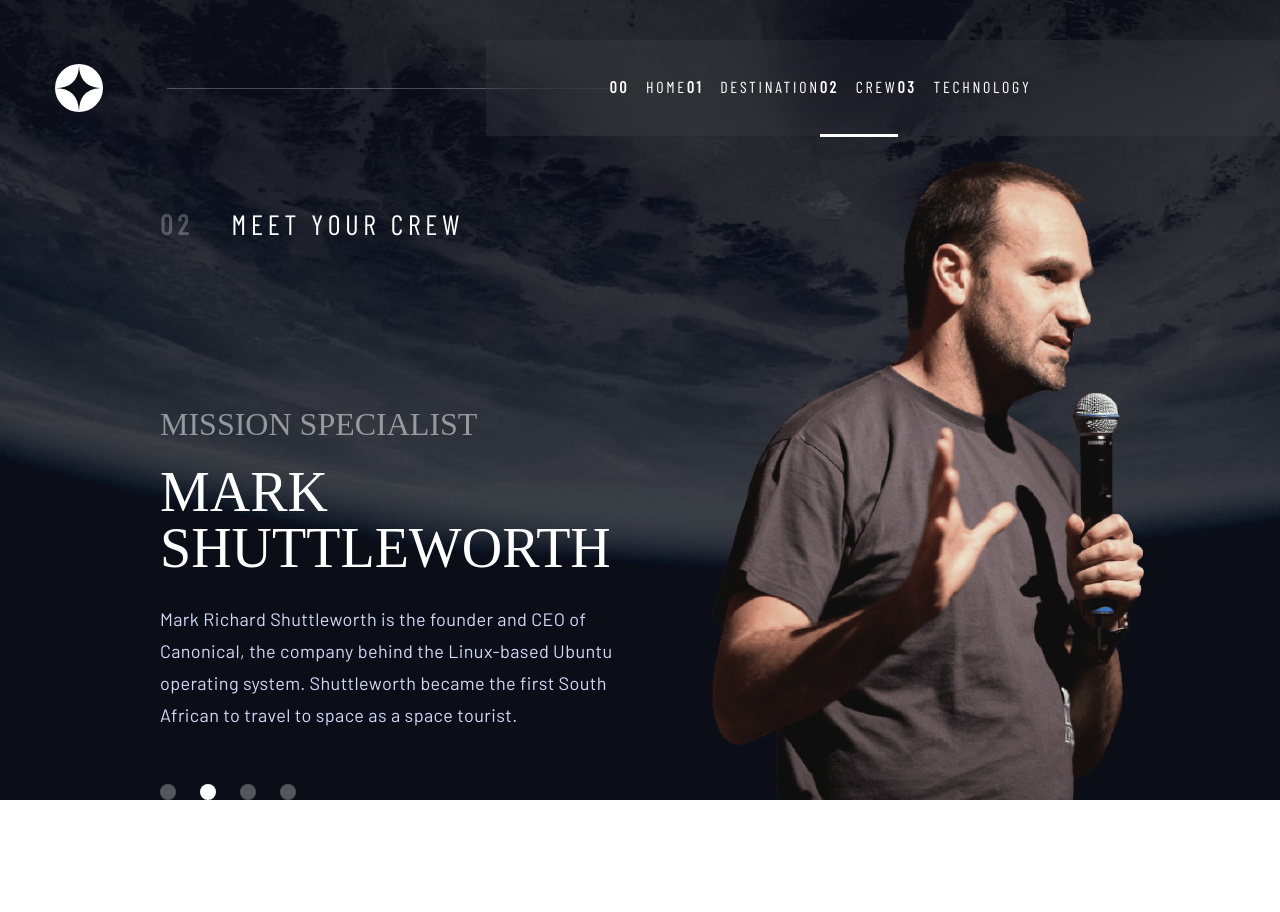
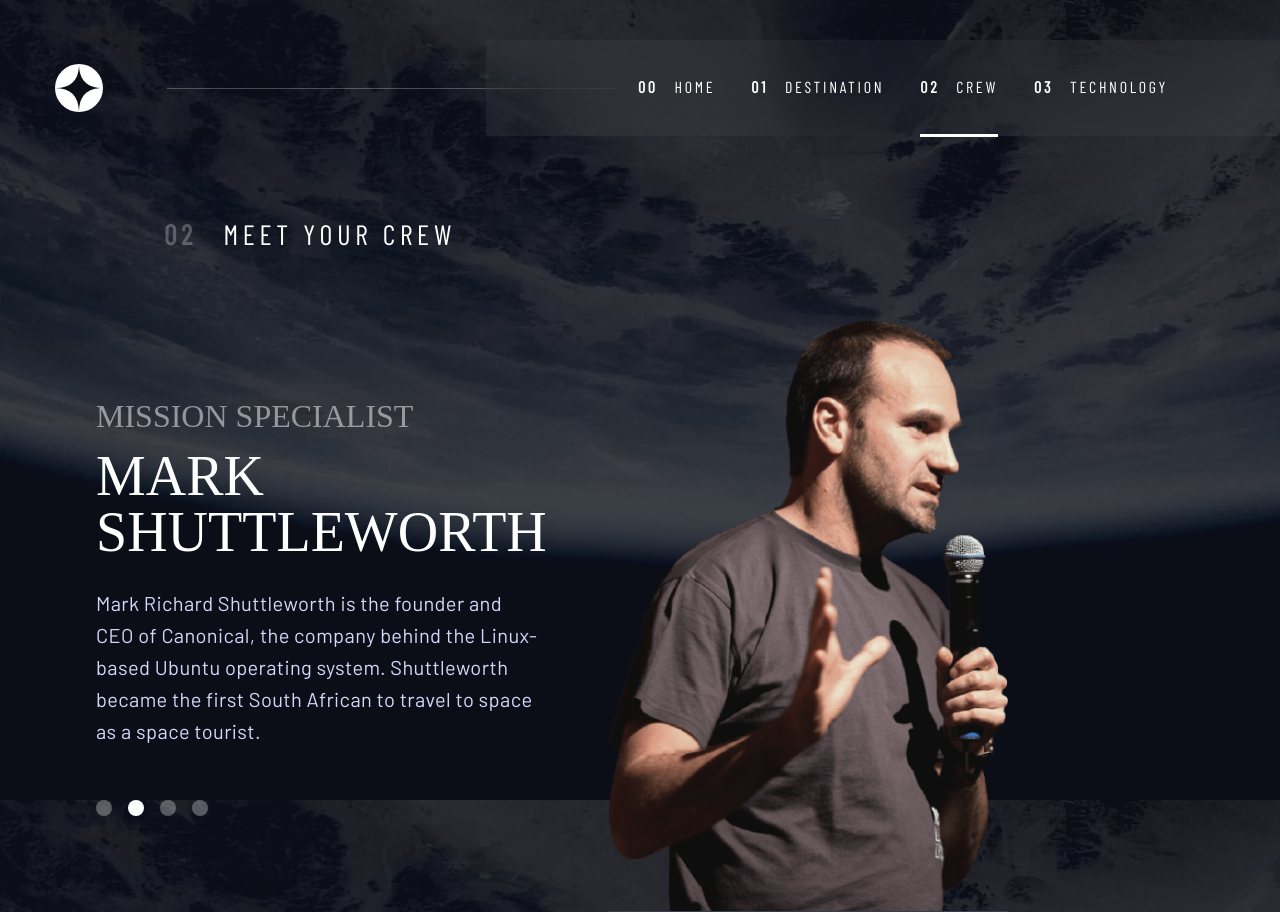
Before and after one commit to BoneNzy/Space-travel-webpage, a website: page public/crew-specialist.html in a window 1280 px wide. Before the commit the page ends 800 px from the top, so only its background shows below. Drawn offline with nearby package versions, Linux system fonts and the light colour scheme; a web font is replaced by a local one.

Commit message:
crewPage fixes

```diff
--- a/public/crew-specialist.html
+++ b/public/crew-specialist.html
@@ -13,67 +13,74 @@
   <link href="https://fonts.googleapis.com/css2?family=Barlow&family=Barlow+Condensed&family=Bellefair&display=swap" rel="stylesheet">
 
   <link rel="stylesheet" href="./style/output.css">
+  <script src="./style/script.js" defer></script>
 </head>
-<body class="bg-background-crew">
-  <header class="relative flex justify-between items-center font-Barlow-Condensed h-24 top-10">
+<body class="bg-background-crew-mobile md:bg-background-crew-tab lg:bg-background-crew-desk">
+  <header class="header top-2 md:top-0 lg:top-10">
     <!-- Logo -->
-    <div class="absolute flex bg-no-repeat justify-center left-13.5">
+    <div class="absolute flex bg-no-repeat justify-center left-6 lg:left-13.5"> <!--desktop left-13.5 -->
       <img src="./assets/shared/logo.svg" alt="logo">
     </div>
 
     <!-- Horizontal Bar -->
-    <div class="absolute bg-white w-108 h-0.5 opacity-25
-    mix-blend-normal left-10.5 top-12">
+    <div class="hr-bar">
     </div>
 
-    <nav class="absolute nav-container backdrop-blur-2xl">
-      <ul  class="underline-nav nav-list ml-30">
-        <li class="mr-12">
+    <nav id="nav-container" class="fixed nav-container backdrop-blur-2xl" data-visible="false"><!-- absolute nav-container -->
+      <ul class="underline-nav nav-list md:right-0"><!-- ml-30-->
+        <li class="md:mr-9"> <!-- mr-12 -->
           <span class="numbers">00</span>
             <a href="./index.html">Home</a>
         </li>
-        <li class="mr-12 ">
-          <span class="numbers">01</span>
+        <li class="md:mr-9">
+          <span class="numbers" aria-hidden="true">01</span>
           <a href="./destination-moon.html">Destination</a>
         </li>
-        <li class="mr-12 active">
-          <span class="numbers">02</span>
+        <li class="active md:mr-9">
+          <span class="numbers aria-hidden="true"">02</span>
           <a href="./crew-commander.html">Crew</a>
         </li>
-        <li class="">
-          <span class="numbers">03</span>
+        <li class="md:mr-11 lg:mr-28">
+          <span class="numbers aria-hidden="true"">03</span>
           <a href="./technology-vehicle.html">Technology</a>
         </li>
       </ul>
     </nav>
+
+    <button class="menu-icon" aria-controls="nav-container" aria-expanded="false">
+      <span class="sr-only">Menu</span>
+    </button>
   </header>
 
   <!-- The Main Section -->
-  <div class="absolute text-white top-52 left-40
-  font-Barlow-Condensed tracking-custom-widest leading-8">
-    <p class="uppercase  text-2.5xl">
-      <span class="font-bold opacity-25 mix-blend-normal mr-7">02</span>
+  <p class="destination-heading absolute w-60 text-white top-22 left-0 right-0 ml-auto mr-auto tracking-nav-text font-Barlow-Condensed uppercase text-.5xl text-center
+  md:top-34 md:left-10 md:w-72 md:m-0 md:text-xl lg:top-54 lg:left-40 lg:w-75 lg:text-2.5xl lg:tracking-custom-widest">
+    <span class="font-bold opacity-25 mix-blend-normal mr-4"> 02</span>
     Meet your crew
   </p>
-  </div>
 
-  <article class="absolute w-120 top-98 left-40">
-    <h3 class="role">Mission Specialist</h3>
-    <h2 class="font-Bellefair text-white uppercase text-5.5xl leading-none mt-4 mb-6.5">Mark Shuttleworth</h2>
-      <section class="about w-109">
-        Mark Richard Shuttleworth is the founder and CEO of Canonical, the company behind
-        the Linux-based Ubuntu operating system. Shuttleworth became the first South
-        African to travel to space as a space tourist.
+<article class="crew-article absolute w-81 text-center md:w-109 md:top-52 lg:m-0 lg:top-98 lg:text-left">
+
+  <section class="absolute top-11 md:top-0">
+    <h3 class="role md:text-2xl lg:text-3.5xl">Mission Specialist</h3>
+    <h2 class="font-Bellefair text-white uppercase text-2xl leading-none mt-4 mb-6.5 md:text-4.5xl
+    lg:w-120 lg:text-5.5xl">Mark Shuttleworth</h2>
+    <p class="about lg:text-1.5xl lg:w-102">
+      Mark Richard Shuttleworth is the founder and CEO of Canonical, the company behind the Linux-based Ubuntu operating system.
+      Shuttleworth became the first South African to travel to space as a space tourist.
+    </p>
   </section>
+
   <!-- Path Buttons -->
-    <div class="absolute dot-button flex top-96">
-        <a class="mr-6" href="./crew-commander.html">
+  <div class="dot-button absolute w-24 flex justify-center top-0 left-0 right-0 m-auto
+  md:top-60 md:mt-4 lg:m-0 lg:w-40 lg:justify-start lg:top-98">
+    <a class="mr-4" href="./crew-commander.html">
       <span class="sr-only">The Commander</span>
     </a>
-        <a class="mr-6 active" href="./crew-specialist.html">
+    <a class="mr-4 active" href="./crew-specialist.html">
       <span class="sr-only">The Specialist</span>
     </a>
-        <a class="mr-6" href="./crew-pilot.html">
+    <a class="mr-4" href="./crew-pilot.html">
       <span class="sr-only">The Pilot</span>
     </a>
     <a class="" href="./crew-engineer.html">
@@ -83,8 +90,9 @@
 </article>
 
 <!-- The Image -->
-  <aside class="absolute bottom-0 right-34">
-    <img src="./assets/crew/image-mark-shuttleworth.png" alt="Mission Specialist">
+<aside class="crew-image absolute w-81 left-0 right-0 mr-auto ml-auto">
+  <img class="w-44 m-auto md:w-108 lg:w-116" src="./assets/crew/image-mark-shuttleworth.png" alt="Mission Specialist">
 </aside>
+
 </body>
 </html>
--- a/src/input.css
+++ b/src/input.css
@@ -137,7 +137,7 @@
 
 .role {
     font-family: 'Bellefair';
-    font-size: 32px;
+    font-size: 16px;
     color: white;
     opacity: .5;
     text-transform: uppercase;
@@ -157,7 +157,7 @@
     cursor: pointer;
     border: 0;
     border-radius: 50%;
-    padding: .5rem;
+    padding: 6px;
 
     background-color: white;
     opacity: 0.30;
@@ -240,8 +240,21 @@
 .menu-icon[aria-expanded="true"] {
     background-image: url('../assets/shared/icon-close.svg');
 }
+
+/********** crew ***********/
+.crew-article {
+    top: 415px;
+    left: 0%;
+    right: 0%;
+    margin: auto;
+}
+.crew-image {
+    border-bottom: 1px solid #383B4B;
+    top: 8.5rem;
+}
+
   /* ----------------Responsive------------------ */
-@media (min-width: 48rem) and (max-width: 64rem) {
+@media (min-width: 48rem) and (max-width: 66rem) {
     .numbers {
         display: none;
     }
@@ -287,6 +300,12 @@
     .destination-heading {
         letter-spacing: 3.3px;
     }
+    .dot-button> * {
+        padding: 8px;
+    }
+    .crew-image {
+        top: 31rem;
+    }
 }
 /* desktop */
  @media (min-width:64rem) {
@@ -320,7 +339,16 @@
         top: 0;
     }
     .about {
-        font-size: 18px;
+        font-size: 15px;
+    }
+    .crew-article {
+        left: 6rem;
+    }
+    .crew-image {
+        width: 25rem;
+        margin: 0;
+        left: 38rem;
+        top: 20rem;
     }
  }
  @media (min-width:82rem) {
@@ -337,6 +365,15 @@
         left: 52rem;
         top: 0;
     }
+    .crew-article {
+        left: 10rem;
+    }
+    .crew-image {
+        width: 34rem;
+        margin: 0;
+        left: 45rem;
+        top: 15rem;
+    }
  }
  @media (min-width:102rem) {
     .explore {
@@ -345,4 +382,7 @@
     .destination-image {
         left: 14rem;
     }
+    .crew-image {
+        left: 46rem;
+    }
  }
--- a/tailwind.config.js
+++ b/tailwind.config.js
@@ -19,7 +19,9 @@
         'background-dest-tab': "url('../assets/destination/background-destination-tablet.jpg')",
         'background-dest-mobile': "url('../assets/destination/background-destination-mobile.jpg')",
         // crew
-        'background-crew': "url('../assets/crew/background-crew-desktop.jpg')",
+        'background-crew-desk': "url('../assets/crew/background-crew-desktop.jpg')",
+        'background-crew-tab': "url('../assets/crew/background-crew-tablet.jpg')",
+        'background-crew-mobile': "url('../assets/crew/background-crew-mobile.jpg')",
         // technology
         'background-tech': "url('../assets/technology/background-technology-desktop.jpg')",
       },
@@ -32,7 +34,10 @@
       },
       fontSize: {
         '.5xl': '1rem',
+        '1.5xl': '1.25rem',
         '2.5xl': '1.75rem',
+        '3.5xl': '2rem',
+        '4.5xl': '2.5rem',
         '5.5xl': '3.5rem',
         '7.5xl': '5rem',
         '8.5xl': '6.25rem',
@@ -86,6 +91,7 @@
         '50': '12.6rem',
         '54': '13.75rem',
         '68': '17rem',
+        '74': '18.5rem',
         '76': '19rem',
         '82': '21rem',
         '83': '21.5rem',
@@ -93,6 +99,7 @@
         '98': '25rem',
         '102': '29rem',
         '103': '29.3rem',
+        '105': '31rem',
         '110': '36rem',
         '114': '40rem',
         '116': '43rem',
```
Also changed, not shown: public/crew-commander.html (+37 -29 lines), public/crew-engineer.html (+38 -29 lines), public/crew-pilot.html (+38 -29 lines), public/destination-moon.html (+0 -1 lines), public/destination-titan.html (+2 -2 lines), public/style/output.css. Lines whose indentation alone changed are shown as unchanged.
